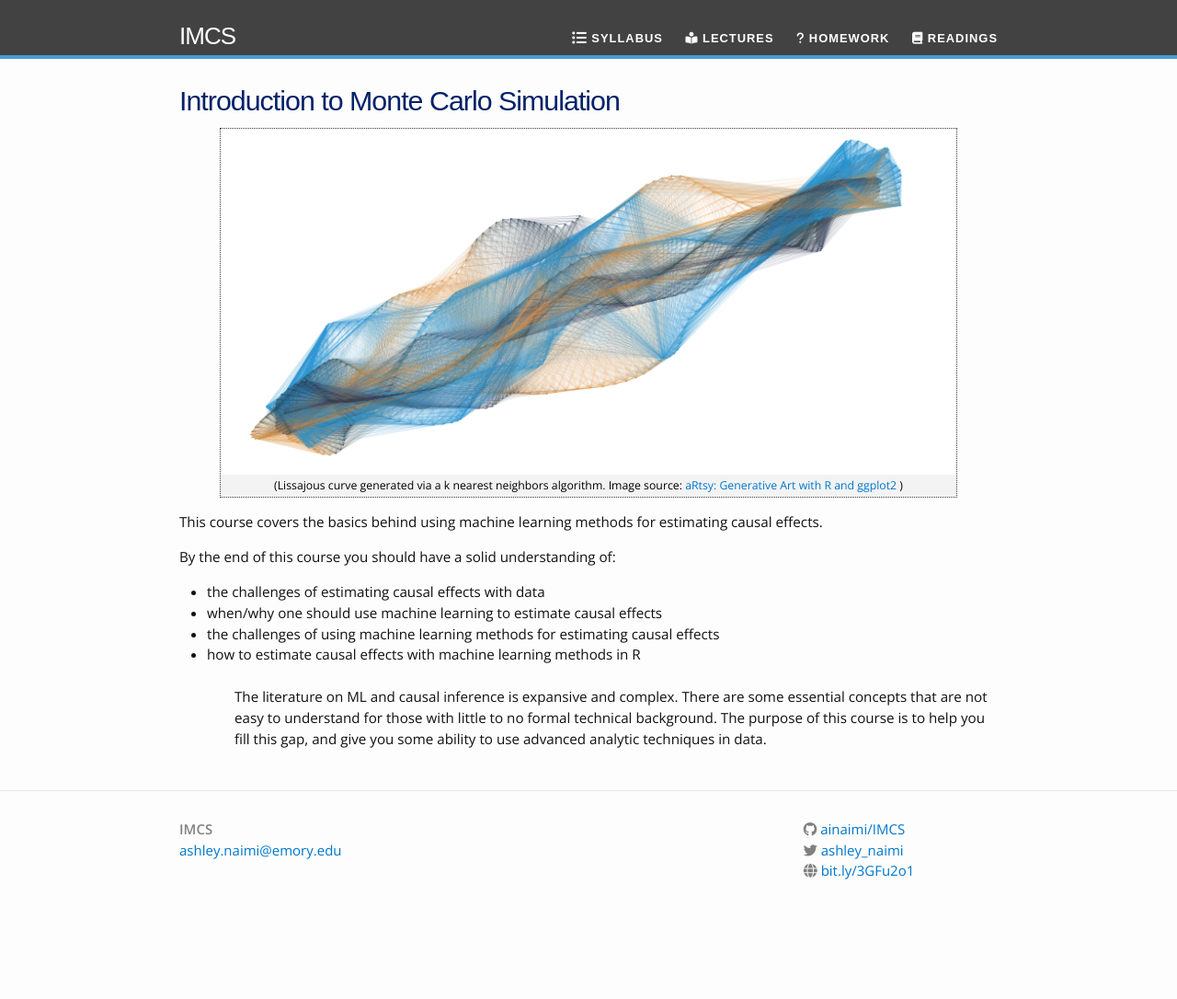
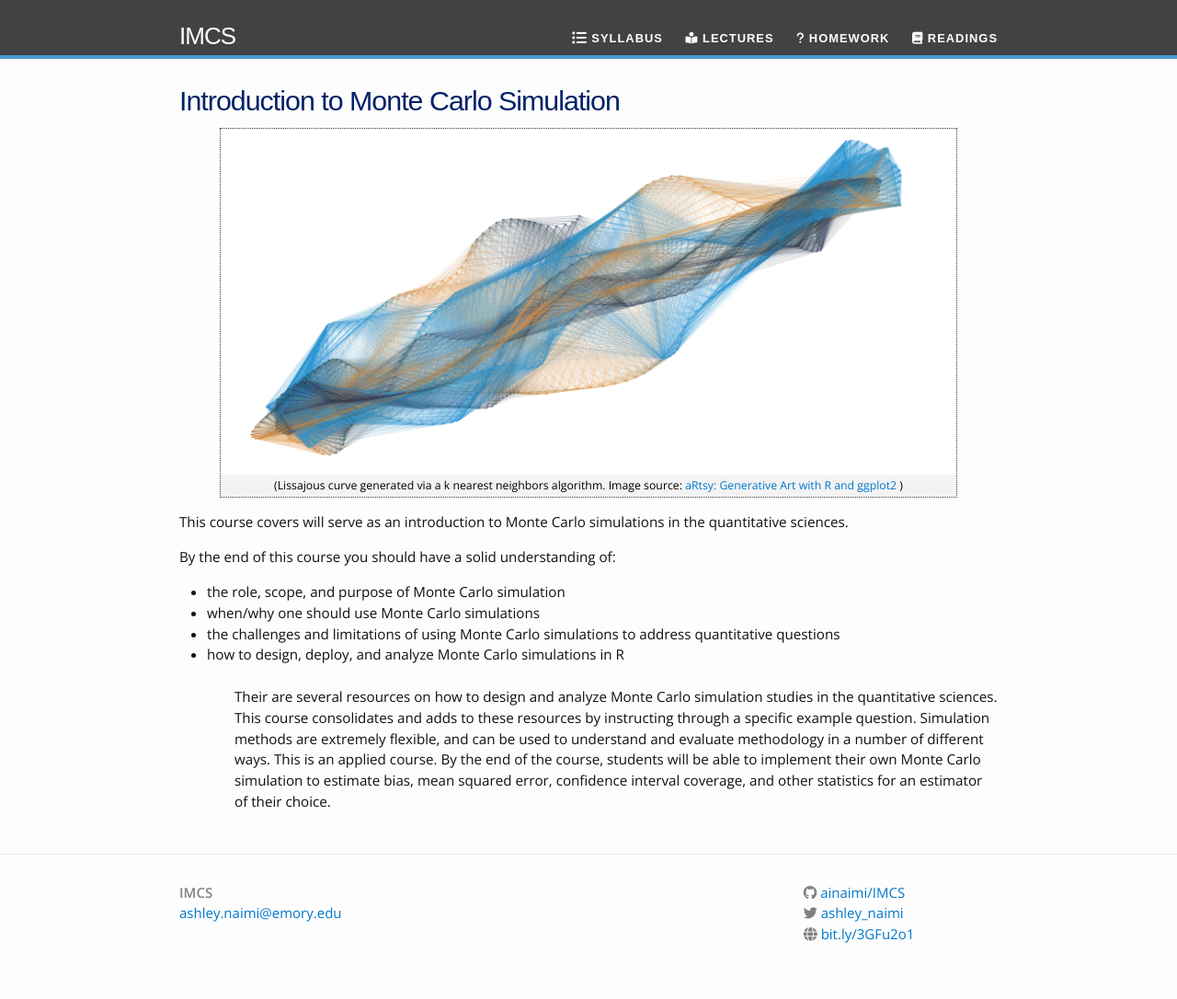
Before and after one commit to ainaimi/IMCS, a Jekyll site: the page built from index.html, in a window 1280 px wide. Shown: the whole page at 92% size. Built offline with Jekyll 4.4.1, drawn with Linux system fonts in a browser that asks for light colours; nearby versions of some CDN libraries; before the commit the page ends 1018 px from its top, so only the background shows below that.

Commit message:
changed the landing page course description.

```diff
--- a/_config.yml
+++ b/_config.yml
@@ -2,22 +2,23 @@
 title: IMCS
 subtitle: Introduction to Monte Carlo Simulation
 description: |
-    <p>This course covers the basics behind using machine learning methods for estimating causal effects.</p>
+    <p>This course covers will serve as an introduction to Monte Carlo simulations in the quantitative sciences.</p>
 
     <p>By the end of this course you should have a solid understanding of:</p>
     <ul>
-        <li>the challenges of estimating causal effects with data</li>
-        <li>when/why one should use machine learning to estimate causal effects</li>
-        <li>the challenges of using machine learning methods for estimating causal effects</li>
-        <li>how to estimate causal effects with machine learning methods in R</li>
+        <li>the role, scope, and purpose of Monte Carlo simulation</li>
+        <li>when/why one should use Monte Carlo simulations</li>
+        <li>the challenges and limitations of using Monte Carlo simulations to address quantitative questions</li>
+        <li>how to design, deploy, and analyze Monte Carlo simulations in R</li>
     <ul>
     <br>
 
-    <p>The literature on ML and causal inference is expansive and complex.
-    There are some essential concepts that are not easy to understand for
-    those with little to no formal technical background. The purpose of this
-    course is to help you fill this gap, and give you some ability to use advanced
-    analytic techniques in data.</p>
+    <p>Their are several resources on how to design and analyze Monte Carlo simulation studies in the
+    quantitative sciences. This course consolidates and adds to these resources by instructing through a
+    specific example question. Simulation methods are extremely flexible, and can be used to understand
+    and evaluate methodology in a number of different ways. This is an applied course. By the end of the course,
+    students will be able to implement their own Monte Carlo simulation to estimate bias, mean squared error,
+    confidence interval coverage, and other statistics for an estimator of their choice.</p>
 
 baseurl: "/IMCS" # the github directory
 url: "https://ainaimi.github.io/" # the base hostname & protocol for your site
```
